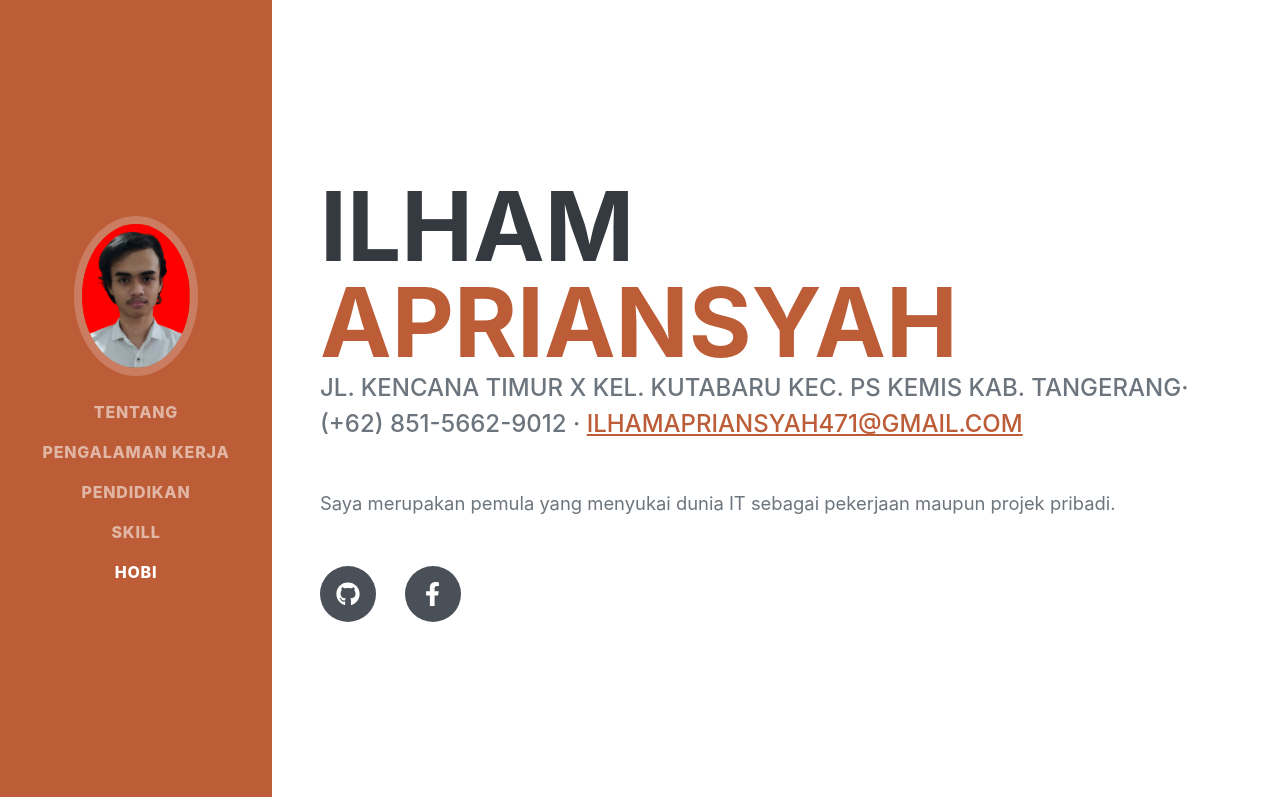
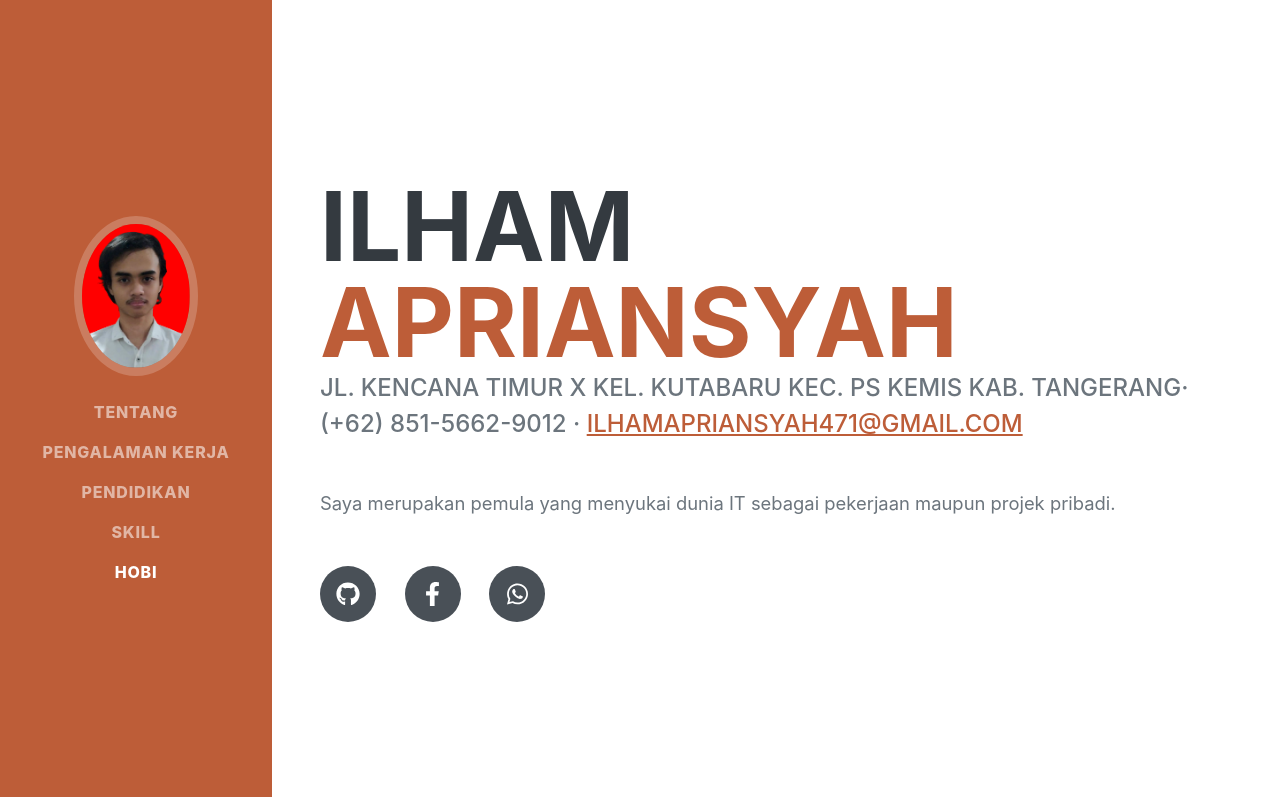
Before and after one commit to IlhamApriansyah/Resume, a plain HTML site: page index.html in a window 1280 px wide. Shown: the top 797 px of the page. Drawn offline with nearby package versions, Linux system fonts and the light colour scheme; a web font is replaced by a local one.

Commit message:
update 15 Maret 2022

```diff
--- a/index.html
+++ b/index.html
@@ -50,6 +50,7 @@
                     <div class="social-icons">
                         <a class="social-icon" href="https://github.com/IlhamApriansyah"><i class="fab fa-github"></i></a>
                         <a class="social-icon" href="https://www.facebook.com/ilham.apriansyah810"><i class="fab fa-facebook-f"></i></a>
+                        <a class="social-icon" href="https://api.whatsapp.com/send/?phone=085156629012&text&app_absent=0"><i class="fab fa-whatsapp"></i></a>
                     </div>
                 </div>
             </section>
```
